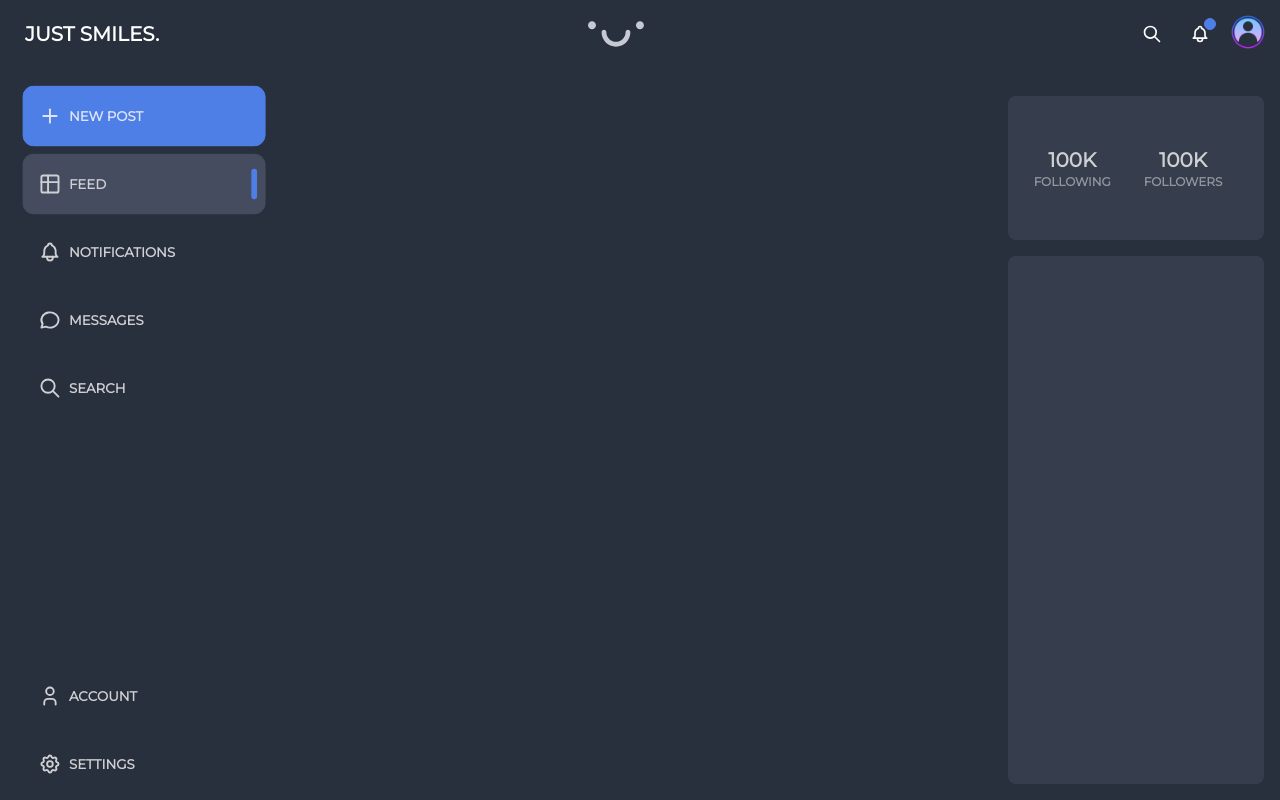
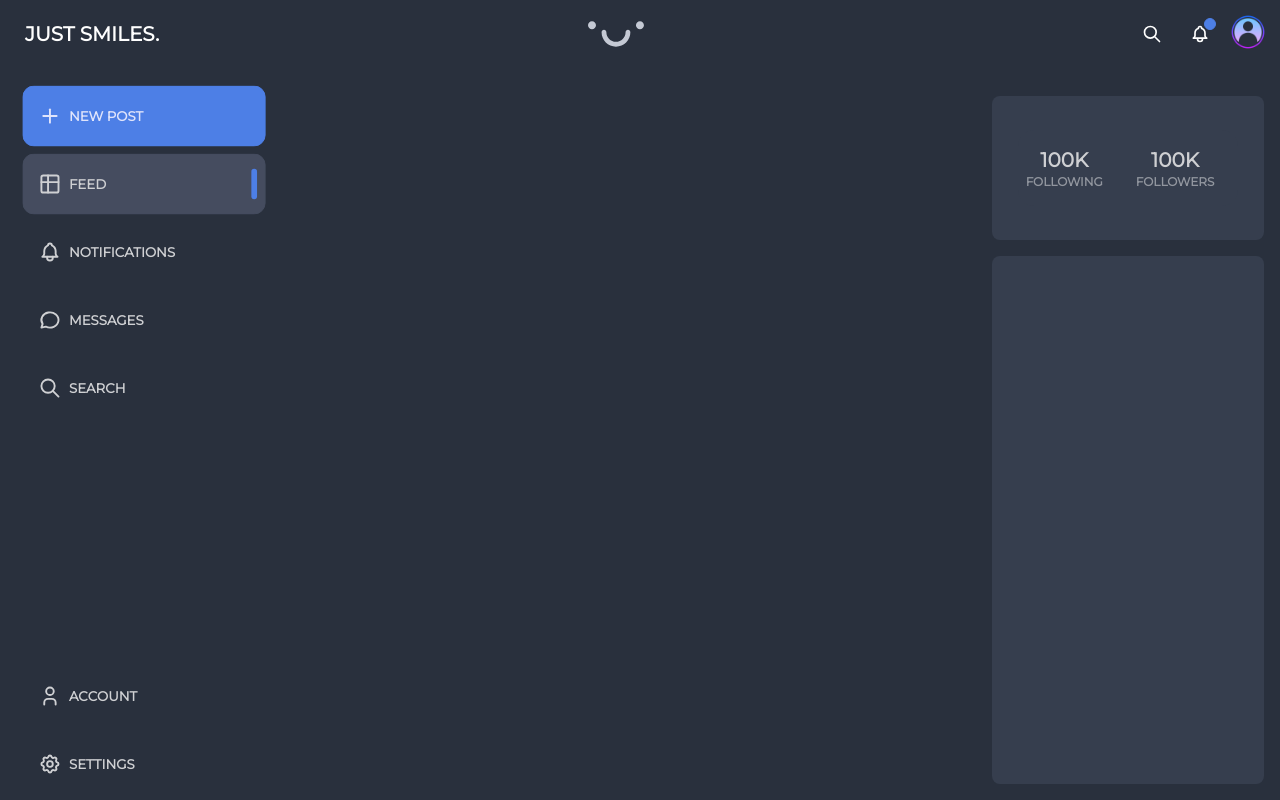
Before and after one commit to Sameers12s/JustSmile-1, a React (Vite) app: page / in a window 1280 px wide. Built offline with nearby package versions, Linux system fonts and the light colour scheme.

Commit message:
home update

```diff
--- a/src/pages/Home.jsx
+++ b/src/pages/Home.jsx
@@ -17,7 +17,7 @@ const Home = () => {
             <LeftSidebar />
           </div>
           <div className="flex-1"></div>
-          <div className="min-w-[18rem] max-w-[18rem] hidden xl:block bg-neutrals-900">
+          <div className="min-w-[19rem] max-w-[19rem] hidden xl:block bg-neutrals-900">
             <RightSidebar />
           </div>
         </div>
```
